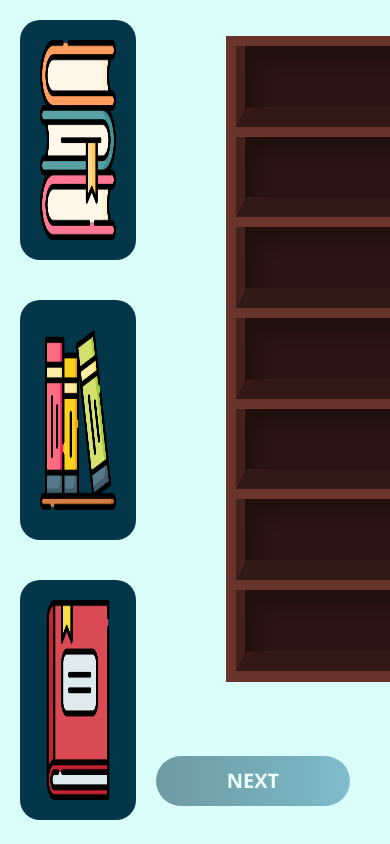
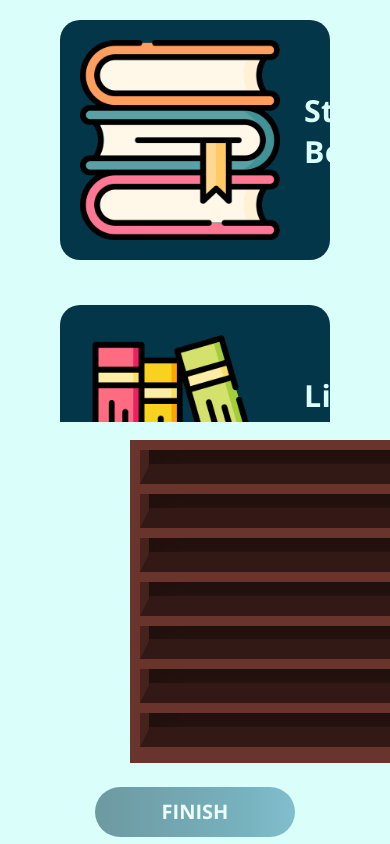
Before and after one commit to Rashika258/cabinet-assembler, a React (Create React App) app: page /assembly in a window 390 px wide. Built offline with nearby package versions, Linux system fonts and the light colour scheme.

Commit message:
Responsiveness completed

```diff
--- a/src/components/AssemblyScreen/AssemblyScreen.css
+++ b/src/components/AssemblyScreen/AssemblyScreen.css
@@ -9,6 +9,7 @@
   width: 40%;
   height: 100%;
   overflow-y: auto;
+  padding-left: 40px;
 }
 
 .assembly__screen-container-left-wrap {
@@ -25,7 +26,10 @@
   display: flex;
   align-items: center;
   justify-content: center;
-  padding-right: 40px;
+}
+
+.assembly__screen-container-right-wrap .cabinet__wrap .cabinet {
+  left: 38%;
 }
 
 .assembly__screen-container-right-wrap {
@@ -35,4 +39,30 @@
   align-items: center;
   justify-content: center;
   flex-direction: column;
+  padding-right: 40px;
 }
+
+@media only screen and (max-width: 1290px) {
+  .assembly__screen-container {
+    flex-direction: column;
+  }
+
+  .assembly__screen-container-left-wrap {
+    width: 100% !important;
+    padding-right: 40px !important;
+  }
+
+  .assembly__screen-container-right-wrap {
+    width: 100% !important;
+    padding-left: 40px !important;
+  }
+
+  .cabinet__footer__wrap {
+    justify-content: center !important;
+    padding: 0px 40px !important;
+  }
+
+  .assembly__screen-container-right-wrap .cabinet {
+    left: 29% !important;
+  }
+}
--- a/src/components/AssemblyScreen/AssemblyScreen.js
+++ b/src/components/AssemblyScreen/AssemblyScreen.js
@@ -40,8 +40,6 @@ export default function AssemblyScreen() {
     },
   ]);
 
-  console.log('cabinetSharedState', cabinetSharedState);
-
   const checkSelectedItems = () => {
     const idSet = new Set();
     cabinetItems.forEach((item) => {
--- a/src/components/AssemblyScreen/IndividualPartsCard/IndividualPartsCard.css
+++ b/src/components/AssemblyScreen/IndividualPartsCard/IndividualPartsCard.css
@@ -7,6 +7,7 @@
   transition: all 0.4s ease-in-out;
 
   overflow: hidden;
+  margin-bottom: 5px;
 }
 
 .individual__selected-card-title {
@@ -84,13 +85,3 @@
     object-fit: cover;
   }
 }
-
-.sr-only:not(:focus):not(:active) {
-  clip: rect(0 0 0 0);
-  clip-path: inset(50%);
-  height: 1px;
-  overflow: hidden;
-  position: absolute;
-  white-space: nowrap;
-  width: 1px;
-}
--- a/src/components/Cabinet/CabinetWithDropZone.js
+++ b/src/components/Cabinet/CabinetWithDropZone.js
@@ -13,7 +13,6 @@ const CabinetWithDropZone = ({ cabinetItems, setCabinetItems }) => {
     }),
   }));
 
-  console.log(cabinetItems, 'cabinetItems');
 
   const addImageToBoard = useCallback(
     (id, variant) => {
--- a/src/components/Cabinet/CompleteCabinet.js
+++ b/src/components/Cabinet/CompleteCabinet.js
@@ -4,7 +4,7 @@ import './Cabinet.css';
 
 const CompleteCabinet = () => {
   const { cabinetSharedState } = useCabinetStateContext();
-  console.log('cabinetData', cabinetSharedState);
+
   const [cabinetItems, setCabinetItems] = useState([
     {
       variant: 'Books',
--- a/src/components/CabinetFooter/CabinetFooter.js
+++ b/src/components/CabinetFooter/CabinetFooter.js
@@ -30,8 +30,9 @@ const CabinetFooter = ({ selectedItems }) => {
     } else {
       return;
     }
-    console.log('location', location);
   };
+
+
   return (
     <div className='cabinet__footer__wrap'>
       <button
@@ -39,7 +40,8 @@ const CabinetFooter = ({ selectedItems }) => {
         className='cabinet__footer-btn'
         onClick={(e) => handleNavigation()}
       >
-        Next
+      {location.pathname === '/' ? 'Start' : location.pathname === '/parts-selection' ? 'Assemble' : location.pathname === '/assembly'? 'Finish':''}
+
       </button>
     </div>
   );
--- a/src/components/CabinetHomePage/CabinetHomePage.css
+++ b/src/components/CabinetHomePage/CabinetHomePage.css
@@ -31,3 +31,33 @@
   flex-direction: column;
   padding-left: 40px;
 }
+
+@media only screen and (max-width: 1290px) {
+  .cabinet__home__page-content {
+    flex-direction: column;
+  }
+
+  .home__page__description-wrap {
+    width: 100% !important;
+    padding-right: 40px !important;
+  }
+
+  .cabinet__wrap {
+    width: 100% !important;
+    padding-left: 40px !important;
+  }
+
+  .cabinet__footer__wrap {
+    justify-content: center !important;
+    padding: 0px 40px !important;
+  }
+
+  .cabinet__home__page-content .cabinet {
+    left: 17% !important;
+  }
+
+  .result__screen.cabinet__home__page .cabinet {
+    left: 20% !important;
+  }
+
+}
--- a/src/components/PartsSelection/PartsSelection.js
+++ b/src/components/PartsSelection/PartsSelection.js
@@ -9,10 +9,9 @@ import './PartsSelection.css';
 
 export default function PartsSelection() {
   const carouselRef = useRef(null);
-  const { cabinetSharedState, setCabinetSharedState } =
+  const { cabinetSharedState } =
     useCabinetStateContext();
   const [selectedItems, setSelectedItems] = useState([]);
-  console.log('cabinetData', cabinetSharedState);
 
   const handlePrevious = () => {
     const isAtFirstSlide = carouselRef.current.state.currentSlide === 0;
@@ -68,7 +67,6 @@ export default function PartsSelection() {
       carouselState: { currentSlide },
     } = rest;
 
-    console.log('currentSlide', currentSlide);
 
     return (
       <div className='button__wrap'>
@@ -114,7 +112,6 @@ export default function PartsSelection() {
     setSelectedItems(items);
   };
 
-  console.log('selectedItems', selectedItems);
   return (
     <div className='parts__selection__container'>
       <div className='parts__selection__carousel-wrap'>
--- a/src/components/ResultScreen/ResultScreen.js
+++ b/src/components/ResultScreen/ResultScreen.js
@@ -3,7 +3,7 @@ import { CompleteCabinet } from '../index';
 
 const ResultScreen = () => {
   return (
-    <div className='cabinet__home__page'>
+    <div className='cabinet__home__page  result__screen'>
       <div className='cabinet__home__page-content'>
         <div className='home__page__description-wrap'>
           <h1 className='heading'>Cabinet Assembler</h1>
```
